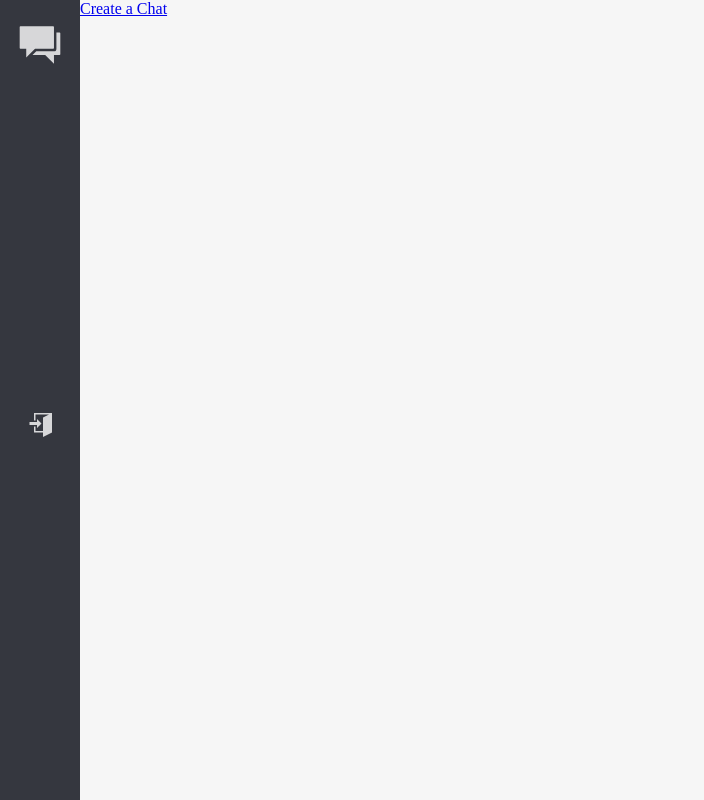
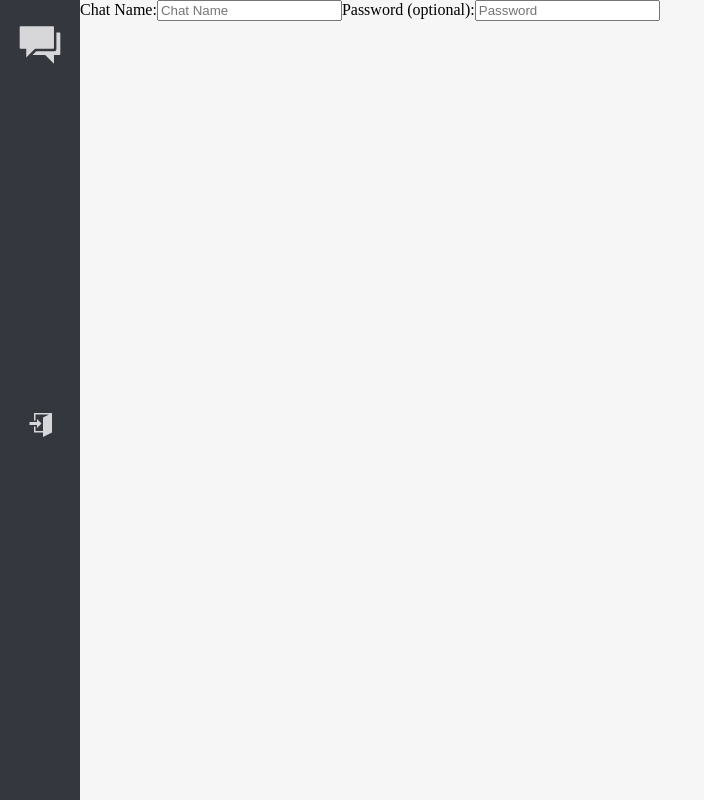
Before and after one commit to lxndrbukin/ChatRoom, a React (Create React App) app in the folder src/client/: page /IM/create-chat in a window 1280 px wide. Shown: the whole page, without its empty margins (0-704 px from the left). Built offline with nearby package versions, Linux system fonts and the light colour scheme; no server answers.

Commit message:
Working with socket.io to create chats and to auth users

```diff
--- a/src/client/src/components/Chats/Chats.tsx
+++ b/src/client/src/components/Chats/Chats.tsx
@@ -1,18 +1,11 @@
-import React, { useEffect, useState } from 'react';
+import React, { useEffect } from 'react';
 import { ChatsProps } from './types';
-import { Link } from 'react-router-dom';
+import { Outlet } from 'react-router-dom';
 
-export const Chats: React.FC<ChatsProps> = ({ socket }): JSX.Element => {
-  useEffect(() => {
-    socket.on('event://get-message', (data) => {
-      console.log(data);
-    });
-  }, [socket]);
-
+export const Chats: React.FC = (): JSX.Element => {
   return (
     <div className='chats'>
-      <Link to='/IM/create-chat'>Create a Chat</Link>
-      <div className='chats-list'></div>
+      <Outlet />
     </div>
   );
 };
--- a/src/client/src/components/Chats/ChatsList.tsx
+++ b/src/client/src/components/Chats/ChatsList.tsx
@@ -1,5 +1,25 @@
-import React from 'react';
+import React, { useEffect } from 'react';
+import { ChatsListProps } from './types';
+import { useDispatch } from 'react-redux';
+import { Link } from 'react-router-dom';
+import { getChat } from '../../store';
 
-export const ChatsList = () => {
-  return <div className='chats-list'></div>;
+export const ChatsList: React.FC<ChatsListProps> = ({
+  socket,
+}): JSX.Element => {
+  const dispatch = useDispatch();
+
+  useEffect(() => {
+    socket.on('event://get-chat', (data) => {
+      dispatch(getChat(data));
+    });
+  });
+
+  return (
+    <div className='chats-list'>
+      <Link to='/IM/create-chat'>
+        <button>Create a Chat</button>
+      </Link>
+    </div>
+  );
 };
--- a/src/client/src/components/Chats/CreateChat.tsx
+++ b/src/client/src/components/Chats/CreateChat.tsx
@@ -1,15 +1,25 @@
-import React from 'react';
+import React, { useEffect } from 'react';
 import { CreateChatProps } from './types';
+import { useDispatch } from 'react-redux';
 
 export const CreateChat: React.FC<CreateChatProps> = ({
   socket,
 }): JSX.Element => {
+  const createNewChat = (e: React.FormEvent<HTMLFormElement>): void => {
+    const target = e.target as typeof e.target & {
+      chatName: { value: string };
+      password?: { value: string };
+    };
+    const chat = { chatName: target.chatName, password: target.password };
+    socket.emit('event://create-chat', chat);
+  };
+
   return (
-    <form className='form'>
+    <form onSubmit={createNewChat} className='form'>
       <label htmlFor='chat-name'>Chat Name:</label>
-      <input placeholder='Chat Name' id='chat-name' />
-      <label htmlFor='chat-password'>Password (not required):</label>
-      <input placeholder='Password' id='chat-password' />
+      <input placeholder='Chat Name' id='chat-name' name='chatName' />
+      <label htmlFor='chat-password'>Password (optional):</label>
+      <input placeholder='Password' id='chat-password' name='password' />
     </form>
   );
 };
--- a/src/client/src/components/Chats/types/index.ts
+++ b/src/client/src/components/Chats/types/index.ts
@@ -4,8 +4,10 @@ export interface ChatSharedProps {
   socket: Socket;
 }
 
-export interface ChatsProps extends ChatSharedProps { }
+export interface ChatsProps { }
 
 export interface ChatBoxProps extends ChatSharedProps { }
 
 export interface CreateChatProps extends ChatSharedProps { }
+
+export interface ChatsListProps extends ChatSharedProps { }
--- a/src/client/src/store/slices/chatsSlice.ts
+++ b/src/client/src/store/slices/chatsSlice.ts
@@ -10,11 +10,11 @@ const chatsSlice = createSlice({
   name: Slices.Chats,
   initialState,
   reducers: {
-    createChat(state: ChatsState, action: PayloadAction<Chat>) {
+    getChat(state: ChatsState, action: PayloadAction<Chat>) {
       state.chatsList.push(action.payload);
     }
   }
 });
 
 export default chatsSlice.reducer;
-export const { createChat } = chatsSlice.actions;
+export const { getChat } = chatsSlice.actions;
```
Also changed, not shown: src/client/src/router/index.tsx (+6 -1 lines), src/index.ts (+13 -4 lines).
